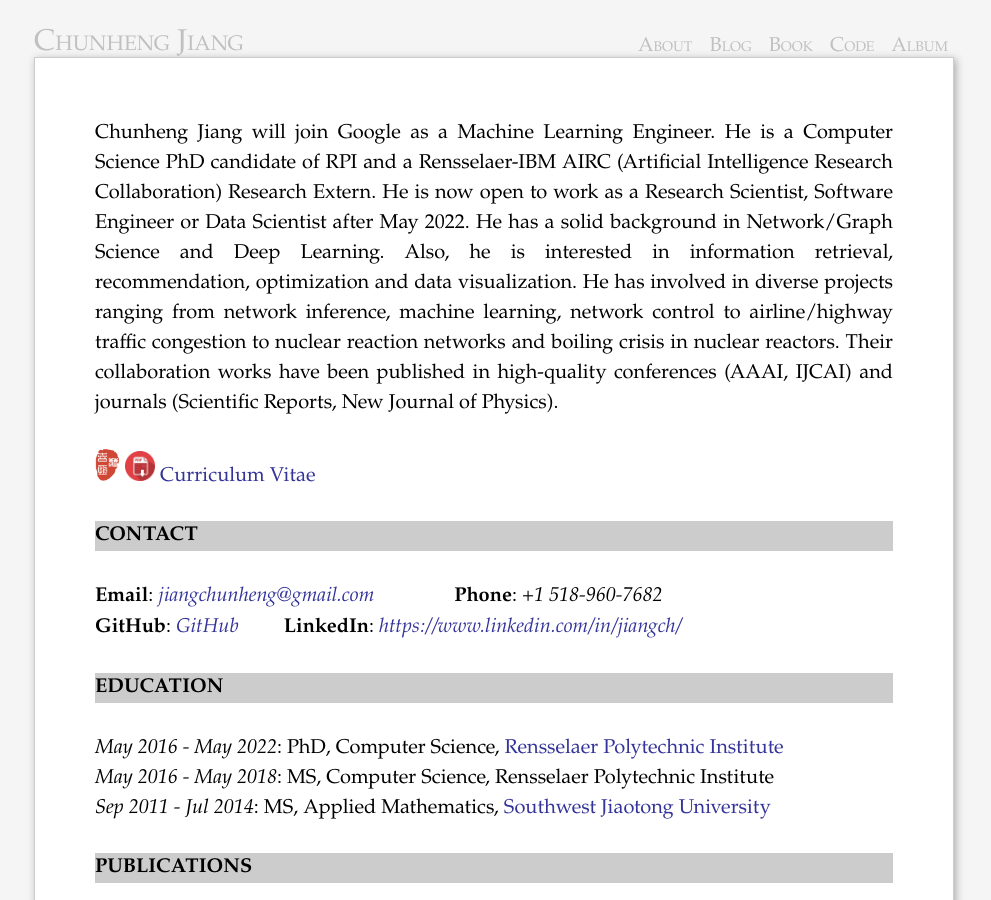
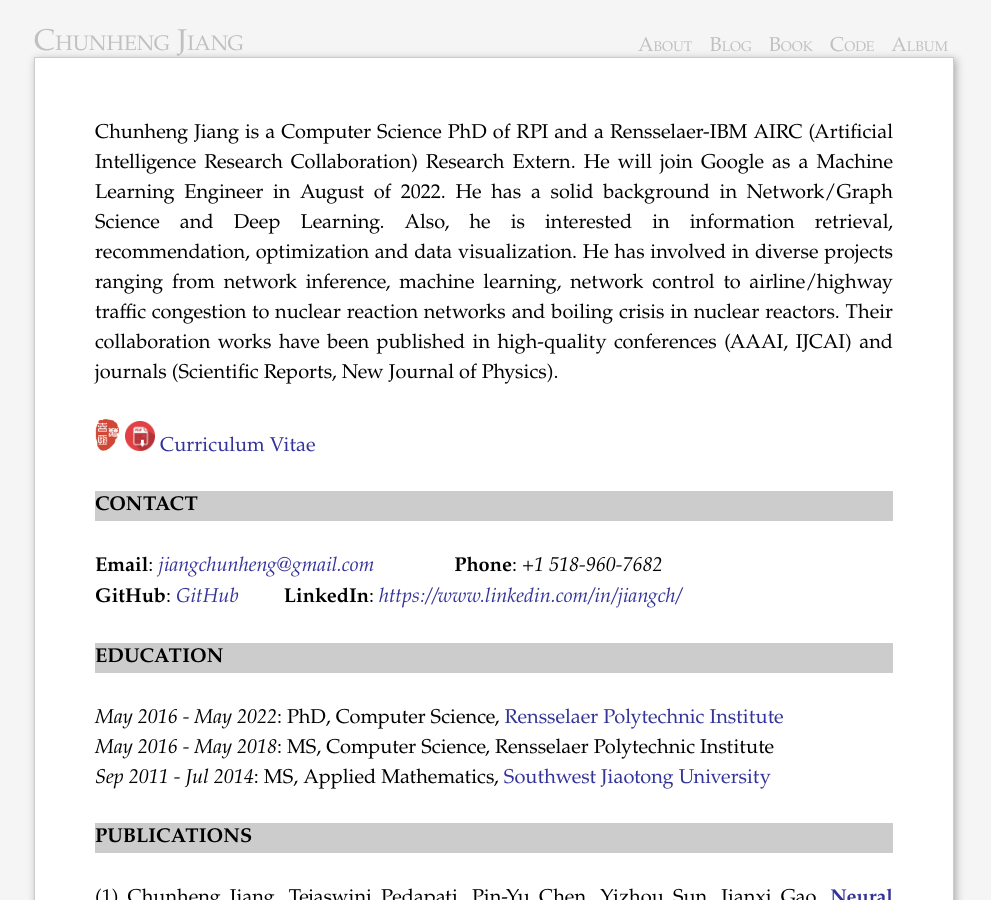
Before and after one commit to horsehour/horsehour.github.io, a Jekyll site: the page built from index.md, in a window 1280 px wide and 900 px high. Shown: the whole window, without its empty margins (146-1137 px from the left). Built offline with Jekyll 4.4.1, drawn with Linux system fonts in a browser that asks for light colours; comment, search, counter and statistics services are not loaded.

Commit message:
phd candidate -> phd

```diff
--- a/index.md
+++ b/index.md
@@ -4,11 +4,11 @@
 section: About
 ---
 
-Chunheng Jiang will join Google as a Machine Learning Engineer.
-He is a Computer Science PhD candidate of RPI
+Chunheng Jiang is a Computer Science PhD of RPI
 <!--working with Dr. [Jianxi Gao][gao]{:target="_blank"},-->
 and a Rensselaer-IBM AIRC (Artificial Intelligence Research Collaboration) Research Extern.
-He is now open to work as a Research Scientist, Software Engineer or Data Scientist after May 2022.
+He will join Google as a Machine Learning Engineer in August of 2022.
+<!--now open to work as a Research Scientist, Software Engineer or Data Scientist after May 2022.-->
 He has a solid background in Network/Graph Science and Deep Learning.
 Also, he is interested in information retrieval, recommendation,
 optimization and data visualization.
```
Also changed, not shown: 1 other file.
